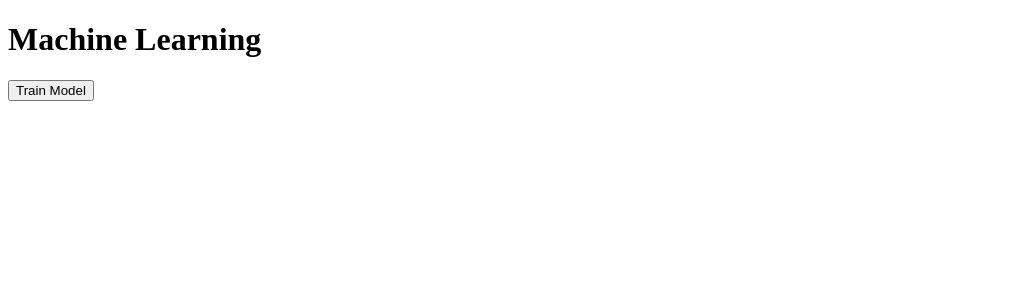
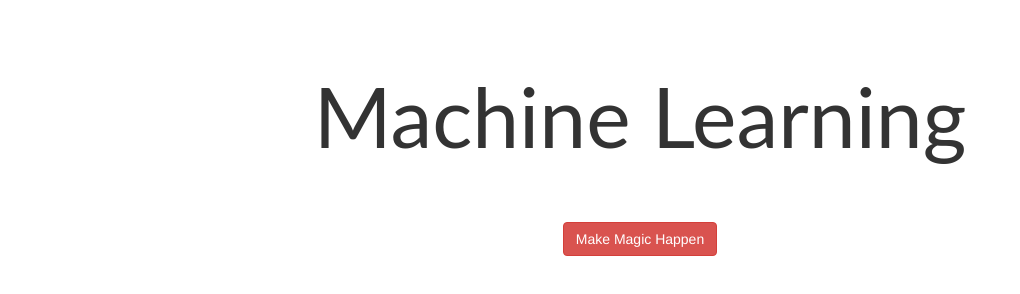
Before and after one commit to benholtzmansmith/machine-learning, a plain HTML site: page website/index.html in a window 1280 px wide. Shown: the whole page, without its empty margins (0-1020 px from the left). Drawn offline with nearby package versions, Linux system fonts and the light colour scheme.

Commit message:
adding express server for website and some style

```diff
--- /dev/null
+++ b/website/css/index.css
@@ -0,0 +1,12 @@
+h1.title {
+	font-size: 6em;
+	font-family: Lato, sans-serif;
+	font-weight: normal;
+}
+#body {
+	text-align: center;
+}
+
+body > div {
+	padding-top: 50px;
+}
--- a/website/index.html
+++ b/website/index.html
@@ -3,14 +3,18 @@
 	<head>
 		<title> Machine Learning </title>
 		<script src="https://ajax.googleapis.com/ajax/libs/angularjs/1.5.8/angular.min.js"></script>
-		<script src="js/machineLearningApp.js"> </script>
+		<script src="https://maxcdn.bootstrapcdn.com/bootstrap/3.3.7/js/bootstrap.min.js" integrity="sha384-Tc5IQib027qvyjSMfHjOMaLkfuWVxZxUPnCJA7l2mCWNIpG9mGCD8wGNIcPD7Txa" crossorigin="anonymous"></script>
+		<script src="js/angular/machineLearningApp.js"> </script>
+		<link rel="stylesheet" type="text/css" href="css/index.css">
+		<link rel="stylesheet" href="https://maxcdn.bootstrapcdn.com/bootstrap/3.3.7/css/bootstrap.min.css" integrity="sha384-BVYiiSIFeK1dGmJRAkycuHAHRg32OmUcww7on3RYdg4Va+PmSTsz/K68vbdEjh4u" crossorigin="anonymous">
+
 	</head>
-	<body>
+	<body id="body">
 		<div>
-			<h1> Machine Learning </h1>
+			<h1 class="title"> Machine Learning </h1>
 		</div>
 		<div ng-controller="TrainingController">
-	 		<button ng-click="train"> Train Model </button>
+	 		<button class="btn btn-danger" ng-click="train"> Make Magic Happen </button>
 		</div>
 	</body>
 </html>
```
Also changed, not shown: website/server.js (added, +12 -0 lines), website/js/angular/machineLearningApp.js (renamed from website/js/machineLearningApp.js).
